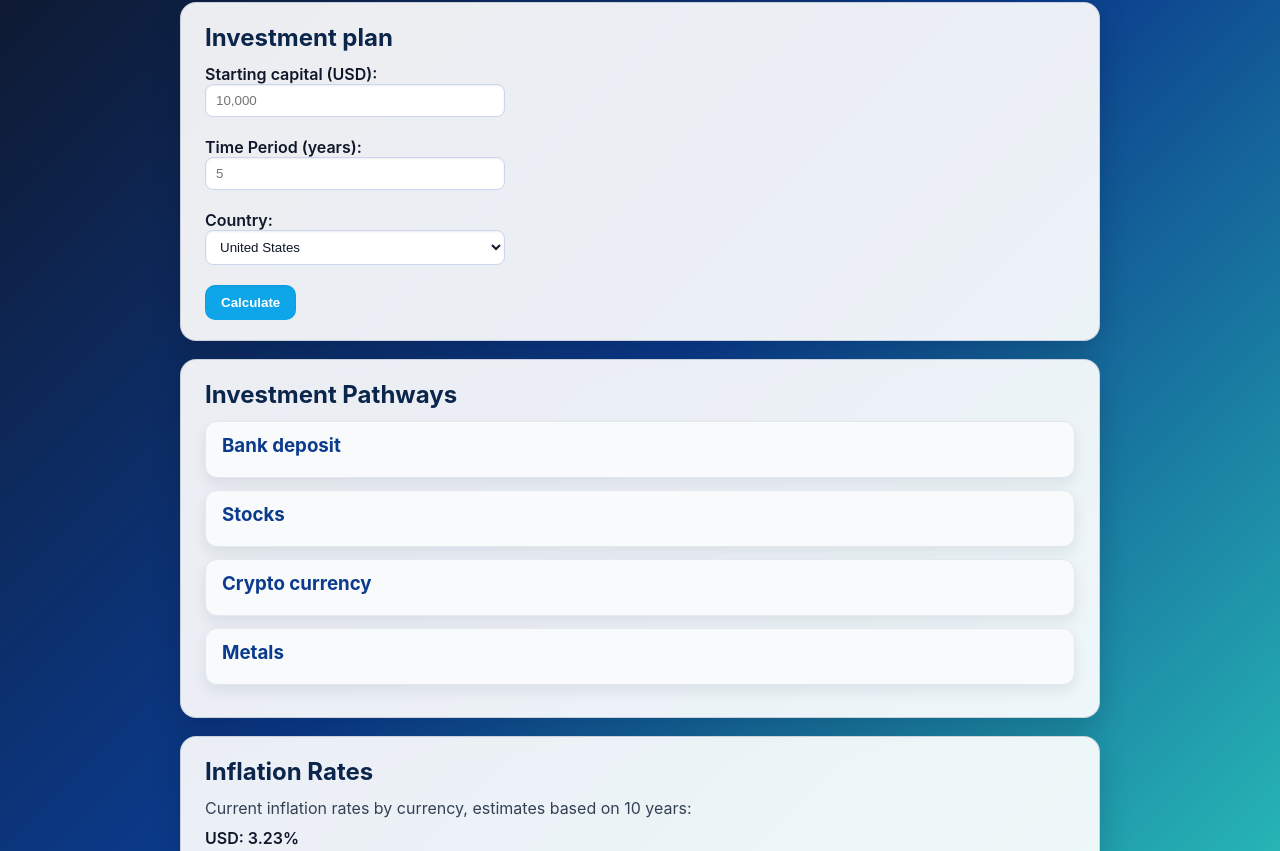
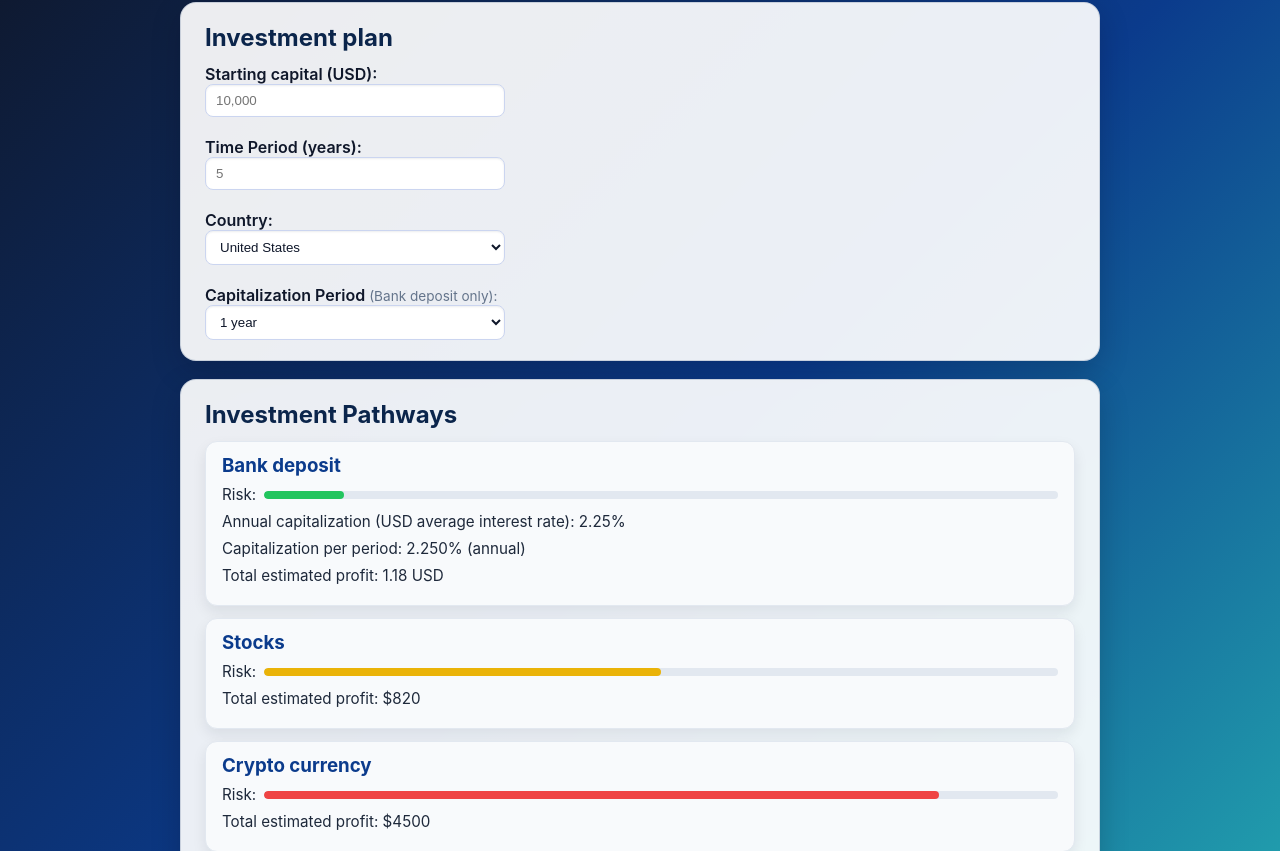
Before and after one commit to balovich-matje/capital-calculator, a plain HTML site: page index.html in a window 1280 px wide. Shown: the part 93-944 px from the top of the page. Drawn offline with Linux system fonts and the light colour scheme.

Commit message:
Add basic compound interest calculator

```diff
--- a/index.html
+++ b/index.html
@@ -25,7 +25,14 @@
                 <option value="de">Germany</option>
                 <option value="ru">Russia</option>
             </select><br><br>
-            <input type="submit" value="Calculate">
+            <label for="capitalization-period">Capitalization Period <span class="period-note">(Bank deposit
+                    only):</span></label><br>
+            <select id="capitalization-period" name="capitalization-period" required>
+                <option value="1month">1 month</option>
+                <option value="3months">3 months</option>
+                <option value="6months">6 months</option>
+                <option value="1year" selected>1 year</option>
+            </select>
         </form>
     </div>
 
@@ -33,27 +40,45 @@
         <h2>Investment Pathways</h2>
         <div>
             <h3 class="pathway-name">Bank deposit</h3>
-            <div class="pathway-annual-return"></div>
-            <div class="pathway-final-value"></div>
-            <div class="pathway-risk-label"></div>
+            <div class="pathway-risk">
+                <span>Risk:</span>
+                <div class="risk-bar">
+                    <div class="risk-indicator" style="width: 10%;"></div>
+                </div>
+            </div>
+            <div class="pathway-capitalization">Annual capitalization (average national deposit rates): 3.5%</div>
+            <div class="pathway-capitalization-per-period">Capitalization per period (annual / period): 3.5%</div>
+            <div class="pathway-profit">Total estimated profit: $350</div>
         </div>
         <div>
             <h3 class="pathway-name">Stocks</h3>
-            <div class="pathway-annual-return"></div>
-            <div class="pathway-final-value"></div>
-            <div class="pathway-risk-label"></div>
+            <div class="pathway-risk">
+                <span>Risk:</span>
+                <div class="risk-bar">
+                    <div class="risk-indicator" style="width: 50%;"></div>
+                </div>
+            </div>
+            <div class="pathway-profit">Total estimated profit: $820</div>
         </div>
         <div>
             <h3 class="pathway-name">Crypto currency</h3>
-            <div class="pathway-annual-return"></div>
-            <div class="pathway-final-value"></div>
-            <div class="pathway-risk-label"></div>
+            <div class="pathway-risk">
+                <span>Risk:</span>
+                <div class="risk-bar">
+                    <div class="risk-indicator" style="width: 85%;"></div>
+                </div>
+            </div>
+            <div class="pathway-profit">Total estimated profit: $4500</div>
         </div>
         <div>
             <h3 class="pathway-name">Metals</h3>
-            <div class="pathway-annual-return"></div>
-            <div class="pathway-final-value"></div>
-            <div class="pathway-risk-label"></div>
+            <div class="pathway-risk">
+                <span>Risk:</span>
+                <div class="risk-bar">
+                    <div class="risk-indicator" style="width: 35%;"></div>
+                </div>
+            </div>
+            <div class="pathway-profit">Total estimated profit: $480</div>
         </div>
     </div>
 
--- a/script.js
+++ b/script.js
@@ -1,6 +1,7 @@
 const startingCapitalInput = document.getElementById('amount');
 const timePeriodInput = document.getElementById('time-period');
 const countryInput = document.getElementById('country');
+const capitalizationPeriodInput = document.getElementById('capitalization-period');
 const amountCurrencySpan = document.querySelector('.amount-currency');
 const form = document.getElementById('capital-form');
 
@@ -8,6 +9,12 @@ const resultDiv = document.getElementById('result');
 const inflationUsdDiv = document.querySelector('.inflation-usd');
 const inflationEurDiv = document.querySelector('.inflation-eur');
 const inflationRubDiv = document.querySelector('.inflation-rub');
+
+// Bank deposit pathway elements
+const bankDepositCard = document.querySelector('.pathways > div');
+const bankDepositAnnualRate = bankDepositCard.querySelector('.pathway-capitalization');
+const bankDepositCapitalization = bankDepositCard.querySelector('.pathway-capitalization-per-period');
+const bankDepositProfit = bankDepositCard.querySelector('.pathway-profit');
 
 // 2015-2025 inflation data
 const usdInflation = {
@@ -120,6 +127,90 @@ const updateAmountCurrency = () => {
 countryInput.addEventListener('change', updateAmountCurrency);
 updateAmountCurrency();
 
+// Update risk bar colors based on fill percentage
+const updateRiskBarColors = () => {
+    const riskIndicators = document.querySelectorAll('.risk-indicator');
+    riskIndicators.forEach(indicator => {
+        const width = parseFloat(indicator.style.width);
+        let color;
+
+        if (width <= 33) {
+            color = '#22c55e'; // green
+        } else if (width <= 66) {
+            color = '#eab308'; // yellow
+        } else {
+            color = '#ef4444'; // red
+        }
+
+        indicator.style.backgroundColor = color;
+    });
+};
+
+updateRiskBarColors();
+
+// Function to calculate and update bank deposit based on inputs
+const updateBankDepositData = () => {
+    const startingCapital = parseFloat(startingCapitalInput.value) || parseFloat(startingCapitalInput.placeholder) || 0;
+    const timePeriod = parseInt(timePeriodInput.value, 10) || parseInt(timePeriodInput.placeholder, 10) || 0;
+    const capitalizationPeriod = capitalizationPeriodInput.value;
+
+    if (startingCapital <= 0 || timePeriod <= 0) {
+        bankDepositAnnualRate.textContent = 'Annual capitalization: --';
+        bankDepositCapitalization.textContent = 'Capitalization per period: --';
+        bankDepositProfit.textContent = 'Total estimated profit: --';
+        return;
+    }
+
+    // Get currency and corresponding interest rate
+    const currency = countryToCurrency[countryInput.value] || 'USD';
+    const annualRate = interestRates[currency] / 100;
+
+    // Determine periods per year based on capitalization period
+    let periodsPerYear;
+    let periodLabel;
+
+    switch (capitalizationPeriod) {
+        case '1month':
+            periodsPerYear = 12;
+            periodLabel = 'monthly';
+            break;
+        case '3months':
+            periodsPerYear = 4;
+            periodLabel = 'quarterly';
+            break;
+        case '6months':
+            periodsPerYear = 2;
+            periodLabel = 'semi-annual';
+            break;
+        case '1year':
+            periodsPerYear = 1;
+            periodLabel = 'annual';
+            break;
+        default:
+            periodsPerYear = 1;
+            periodLabel = 'annual';
+    }
+
+    // Compound interest formula: A = P(1 + r/n)^(nt)
+    const ratePerPeriod = annualRate / periodsPerYear;
+    const totalPeriods = periodsPerYear * timePeriod;
+    const finalValue = startingCapital * Math.pow((1 + ratePerPeriod), totalPeriods);
+    const profit = finalValue - startingCapital;
+
+    bankDepositAnnualRate.textContent = `Annual capitalization (${currency} average interest rate): ${(annualRate * 100).toFixed(2)}%`;
+    bankDepositCapitalization.textContent = `Capitalization per period: ${(ratePerPeriod * 100).toFixed(3)}% (${periodLabel})`;
+    bankDepositProfit.textContent = `Total estimated profit: ${profit.toFixed(2)} ${currency}`;
+};
+
+// Add event listeners to update data on input changes
+startingCapitalInput.addEventListener('input', updateBankDepositData);
+timePeriodInput.addEventListener('input', updateBankDepositData);
+countryInput.addEventListener('change', updateBankDepositData);
+capitalizationPeriodInput.addEventListener('change', updateBankDepositData);
+
+// Initial update
+updateBankDepositData();
+
 form.addEventListener('submit', (e) => {
     e.preventDefault();
 
--- a/styles.css
+++ b/styles.css
@@ -33,6 +33,12 @@ label {
     min-width: 150px;
     font-weight: 600;
     color: #0f172a;
+}
+
+.period-note {
+    font-weight: 400;
+    font-size: 0.85rem;
+    color: #64748b;
 }
 
 input,
@@ -108,6 +114,36 @@ input[type="submit"]:hover {
     margin: 6px 0;
 }
 
+.pathway-risk,
+.pathway-capitalization,
+.pathway-capitalization-per-period,
+.pathway-profit {
+    margin: 8px 0;
+    font-size: 0.95rem;
+    color: #1e293b;
+}
+
+.pathway-risk {
+    display: flex;
+    align-items: center;
+    gap: 8px;
+}
+
+.risk-bar {
+    flex: 1;
+    height: 8px;
+    background: #e2e8f0;
+    border-radius: 4px;
+    overflow: hidden;
+}
+
+.risk-indicator {
+    height: 100%;
+    background: #22c55e;
+    border-radius: 4px;
+    transition: width 0.3s ease, background-color 0.3s ease;
+}
+
 .disclaimer p {
     color: #475569;
     line-height: 1.5;
```
